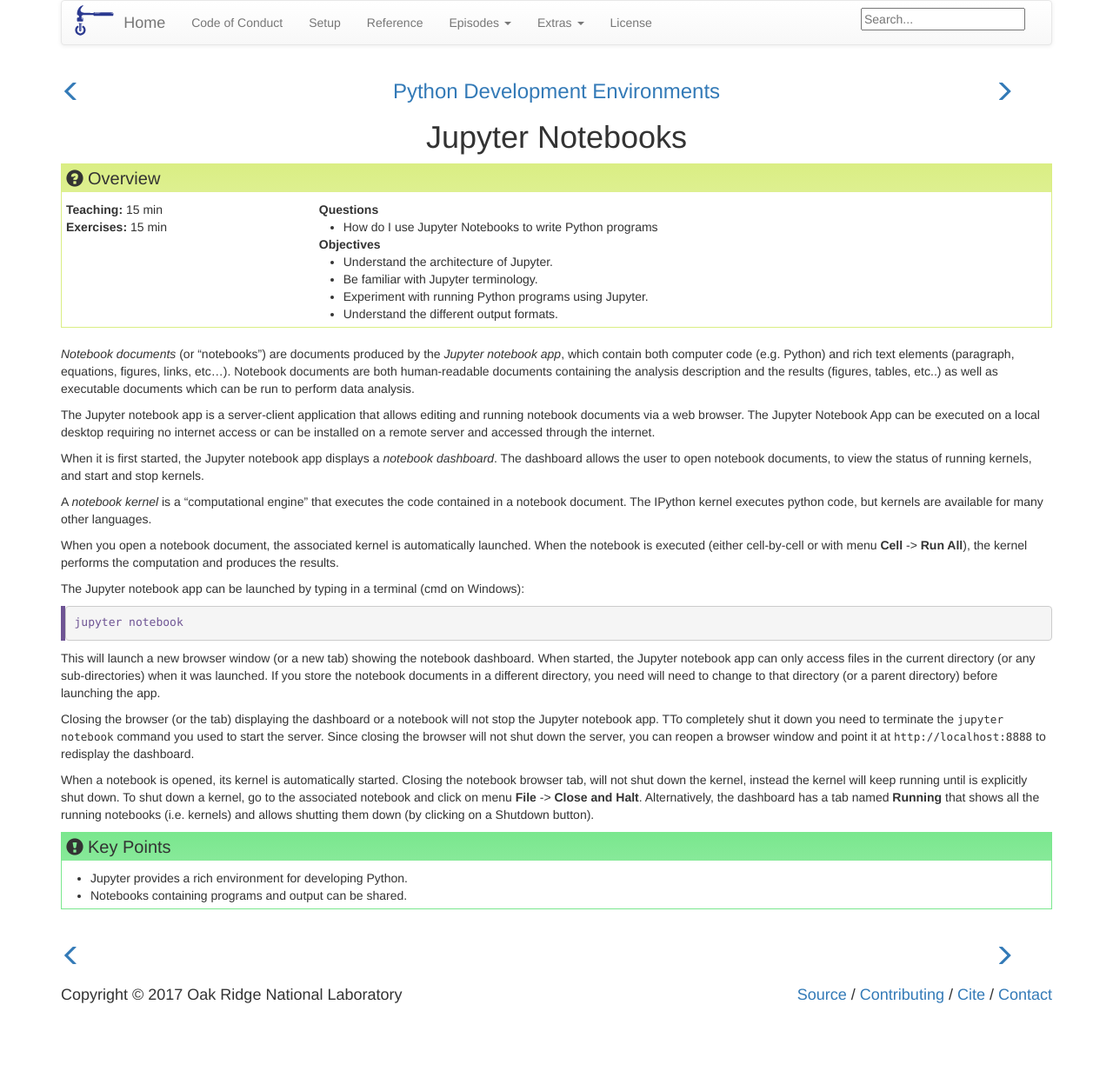
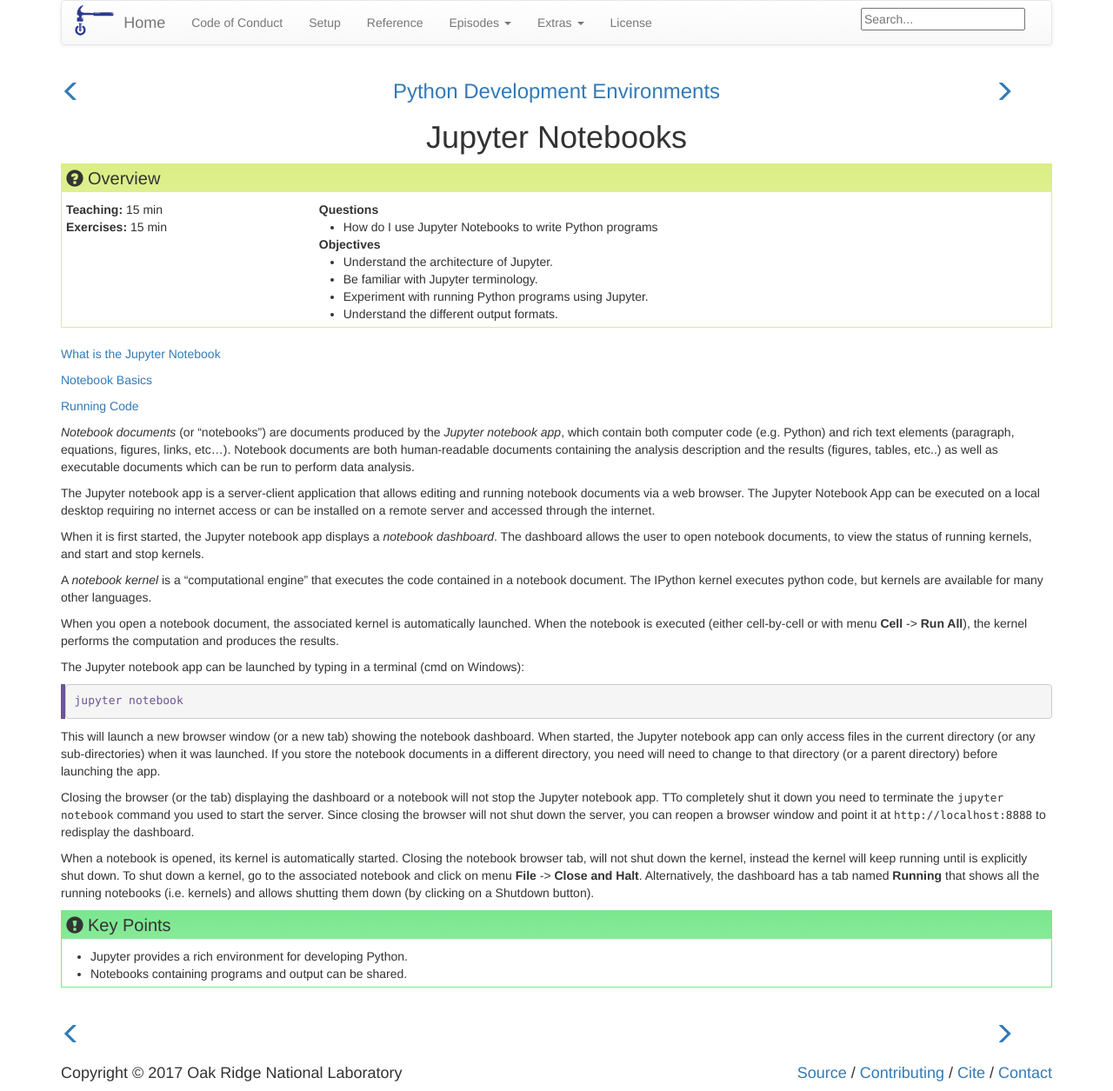
Before and after one commit to ornl-ssd/python-dev-env, a Jekyll site: the page built from _episodes/02-jupyter.md, in a window 1280 px wide. Shown: the whole page at 87% size. Built offline with Jekyll 4.4.1, drawn with Linux system fonts in a browser that asks for light colours; before the commit the page ends 1165 px from its top, so only the background shows below that.

Commit message:
Added links
Signed-off-by: Watson, Gregory <g.watson@computer.org>

```diff
--- a/_episodes/02-jupyter.md
+++ b/_episodes/02-jupyter.md
@@ -13,6 +13,12 @@
 - "Jupyter provides a rich environment for developing Python."
 - "Notebooks containing programs and output can be shared."
 ---
+
+[What is the Jupyter Notebook](https://github.com/jupyter/notebook/blob/master/docs/source/examples/Notebook/What%20is%20the%20Jupyter%20Notebook.ipynb)
+
+[Notebook Basics](https://github.com/jupyter/notebook/blob/master/docs/source/examples/Notebook/Notebook%20Basics.ipynb)
+
+[Running Code](https://github.com/jupyter/notebook/blob/master/docs/source/examples/Notebook/Running%20Code.ipynb)
 
 *Notebook documents* (or “notebooks”) are documents produced by the *Jupyter notebook app*, which contain both
 computer code (e.g. Python) and rich text elements (paragraph, equations, figures, links, etc...). Notebook
```
